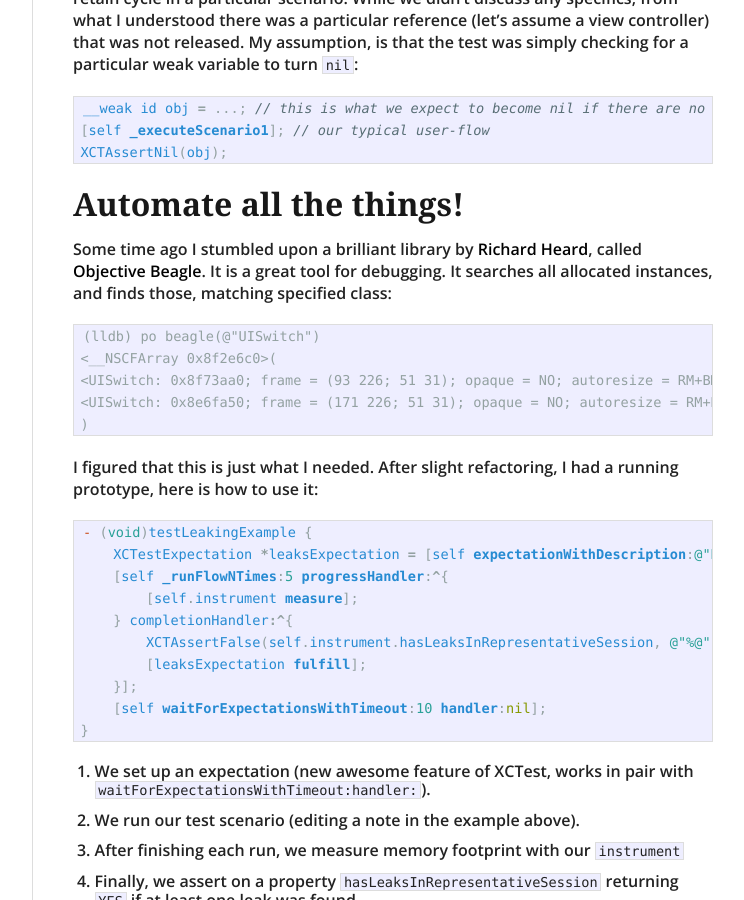
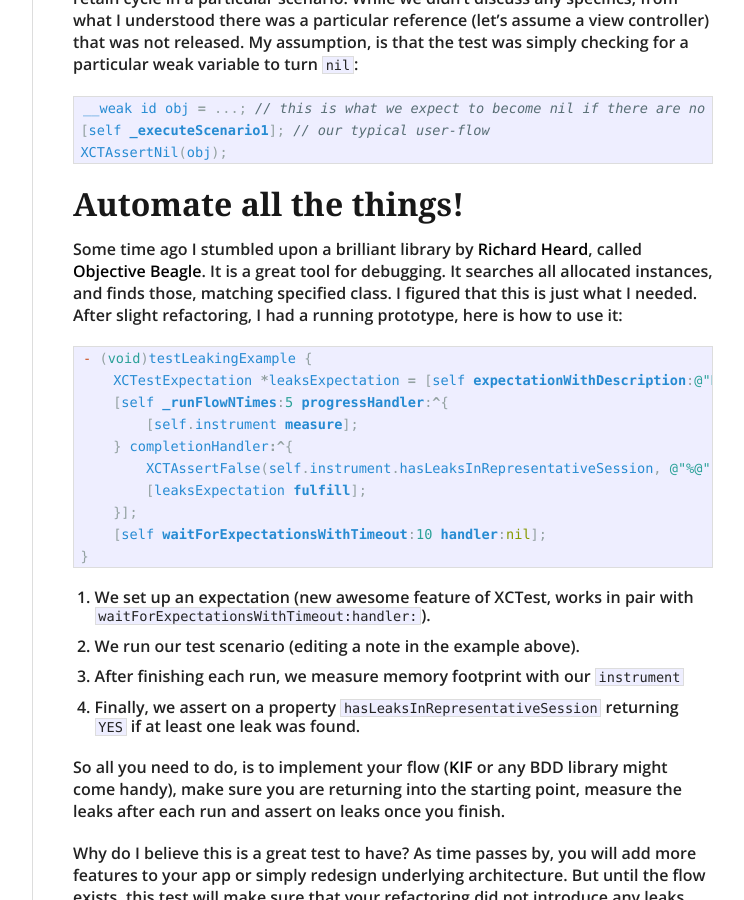
Before and after one commit to zats/zats.github.io, a Jekyll site: the page built from _posts/2015-02-18-generational-analysis-for-tests.md, in a window 1280 px wide and 900 px high, scrolled down 1069 px. Shown: the whole window, without its empty margins (378-1122 px from the left). Built offline with Jekyll 4.4.1, drawn with Linux system fonts in a browser that asks for light colours; nearby versions of some CDN libraries; Markdown is read by kramdown in place of the engine named in the settings.

Commit message:
minor edits

````diff
--- a/_posts/2015-02-18-generational-analysis-for-tests.md
+++ b/_posts/2015-02-18-generational-analysis-for-tests.md
@@ -11,7 +11,7 @@ published: True
 * Execute a typical scenario, returning to the original state.
 * Repeat the scenario several (≥ 4) times.
 * Call `-[LeaksInstrument measure]` after each run.
-* Assert on `-[LeaksInstrument hasLeaksInRepresentativeSession]` being `NO`.
+* Assert on `-[LeaksInstrument hasLeaksInRepresentativeSession]` being falsy.
 
 [Source code](https://github.com/zats/Generational-Analysis)
 
@@ -43,17 +43,7 @@ XCTAssertNil(obj);
 
 # Automate all the things!
 
-Some time ago I stumbled upon a brilliant library by [Richard Heard](http://rheard.com/blog/), called [Objective Beagle](https://github.com/heardrwt/RHObjectiveBeagle). It is a great tool for debugging. It searches all allocated instances, and finds those, matching specified class:
-
-```
-(lldb) po beagle(@"UISwitch")
-<__NSCFArray 0x8f2e6c0>(
-<UISwitch: 0x8f73aa0; frame = (93 226; 51 31); opaque = NO; autoresize = RM+BM; layer = <CALayer: 0x8f73bd0>>,
-<UISwitch: 0x8e6fa50; frame = (171 226; 51 31); opaque = NO; autoresize = RM+BM; layer = <CALayer: 0x8c6a760>>
-)
-```
-
-I figured that this is just what I needed. After slight refactoring, I had a running prototype, here is how to use it:
+Some time ago I stumbled upon a brilliant library by [Richard Heard](http://rheard.com/blog/), called [Objective Beagle](https://github.com/heardrwt/RHObjectiveBeagle). It is a great tool for debugging. It searches all allocated instances, and finds those, matching specified class. I figured that this is just what I needed. After slight refactoring, I had a running prototype, here is how to use it:
 
 ```objectivec
 - (void)testLeakingExample {
````
